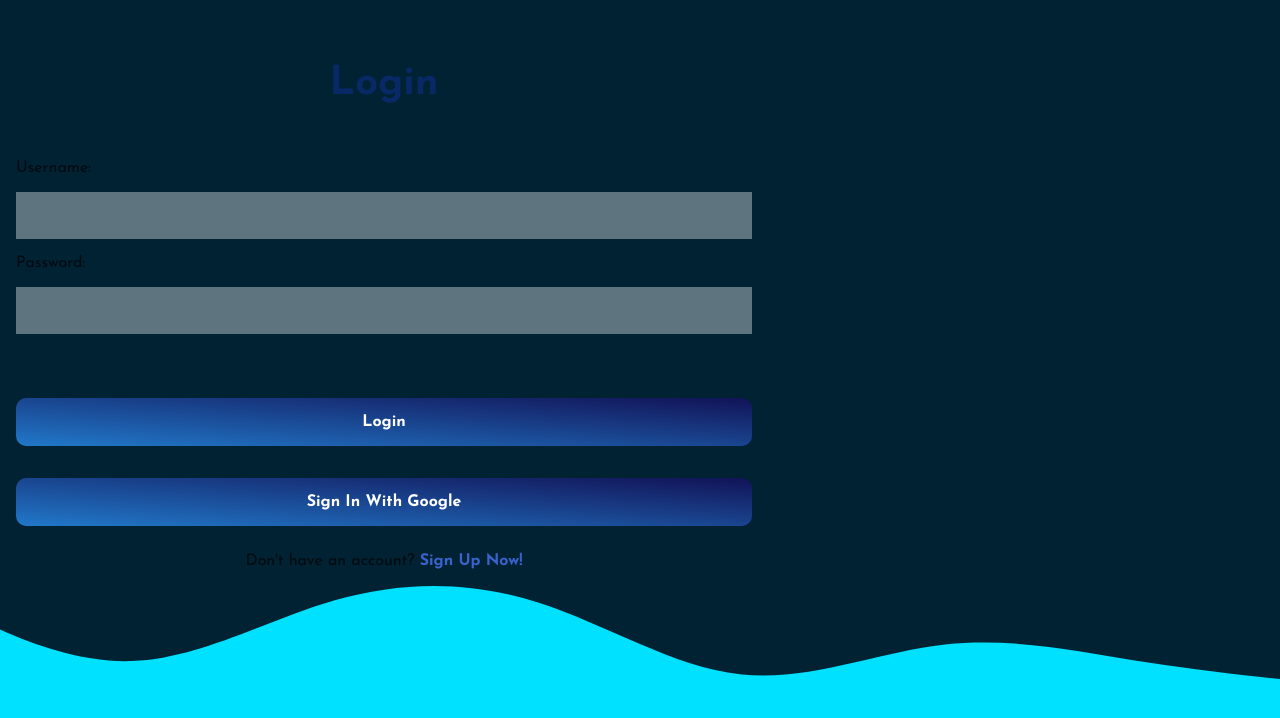
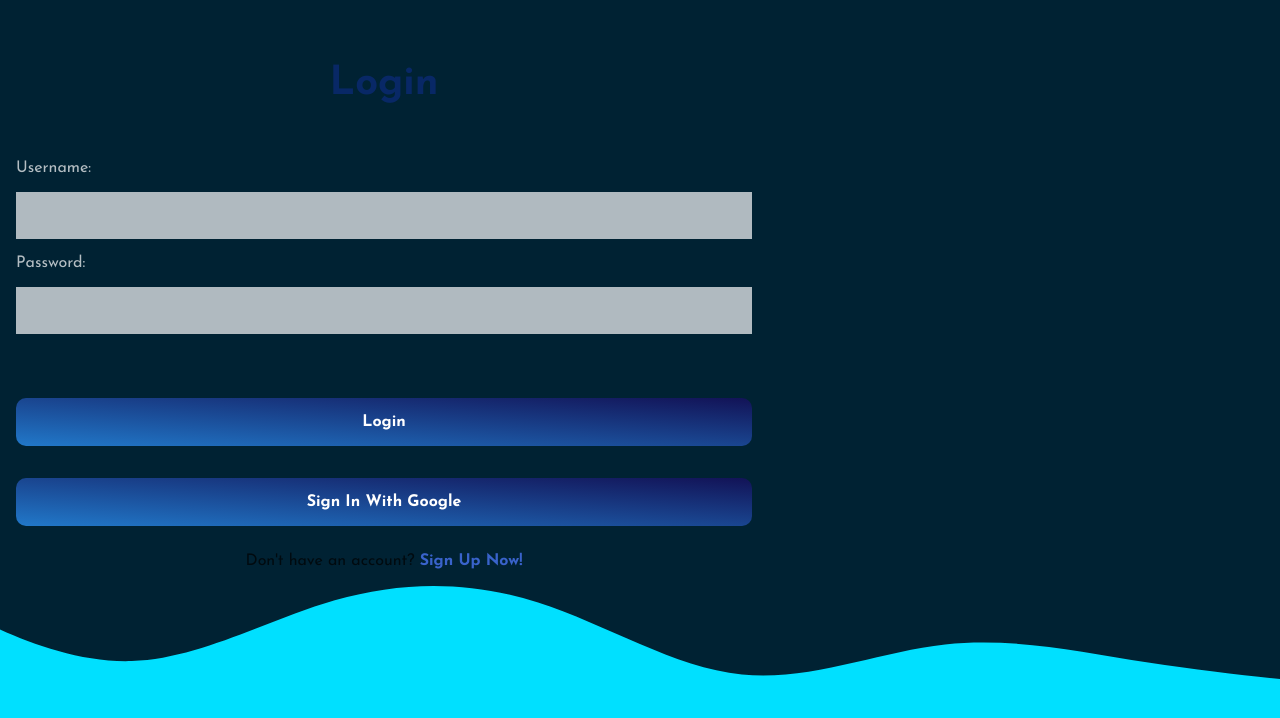
Before and after one commit to esmaelmoh/blog-mern-frontend, a React (Create React App) app: page / in a window 1280 px wide. Shown: the top 718 px of the page. Built offline with nearby package versions, Linux system fonts and the light colour scheme.

Commit message:
regular commit80

```diff
--- a/src/newjs.css
+++ b/src/newjs.css
@@ -40,7 +40,7 @@
     gap: 1rem;
 }
 .login-form-new label{
-    color: rgba(0, 0, 0, 0.705);
+    color: rgba(255, 255, 255, 0.705);
 }
 .login-title-new{
     text-align: center;
@@ -52,7 +52,7 @@
 .login-input-field-new{
     border: none;
     padding: 1rem 1rem;
-    background-color: #ffffff5e
+    background-color: hsla(0, 0%, 100%, 0.692)
 }
 .login-input-field:focus{
     outline: none;
```
Also changed, not shown: 1 other file (tests, documents, lock files or other folders).
